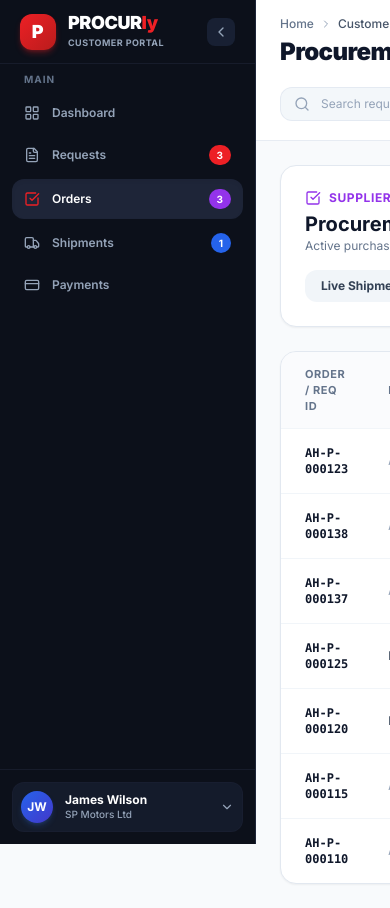
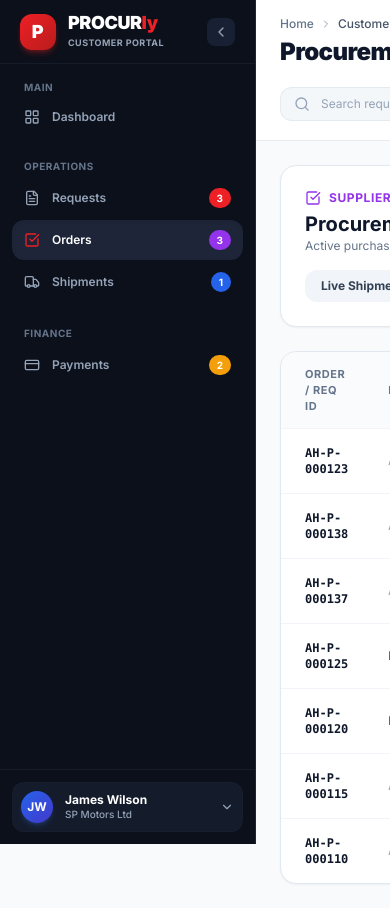
Before and after one commit to anilbuffer/procurly-mvp, a Next.js app: page /customer/orders in a window 390 px wide. Shown: the top 908 px of the page. Built offline with nearby package versions, Linux system fonts and the light colour scheme.

Commit message:
feat: implement responsive sidebar components for admin and portal dashboards

```diff
--- a/components/admin/admin-sidebar.tsx
+++ b/components/admin/admin-sidebar.tsx
@@ -48,7 +48,16 @@ export function AdminSidebar({ collapsed, onToggleCollapse }: AdminSidebarProps)
     return pathname.startsWith(path);
   };
 
-  const navGroups = [
+  const navGroups: {
+    label: string;
+    items: {
+      name: string;
+      href: string;
+      icon: React.ElementType;
+      badge?: number;
+      badgeColor?: string;
+    }[];
+  }[] = [
     {
       label: "MAIN",
       items: [
@@ -62,6 +71,7 @@ export function AdminSidebar({ collapsed, onToggleCollapse }: AdminSidebarProps)
           href: "/admin/requests",
           icon: FileText,
           badge: adminMetrics.totalActive > 0 ? adminMetrics.totalActive : undefined,
+          badgeColor: "bg-[#ED2025] text-white",
         },
         {
           name: "Customers",
@@ -83,13 +93,19 @@ export function AdminSidebar({ collapsed, onToggleCollapse }: AdminSidebarProps)
           href: "/admin/shipments",
           icon: Truck,
           badge: adminMetrics.shipped > 0 ? adminMetrics.shipped : undefined,
+          badgeColor: "bg-[#2563EB] text-white",
         },
+      ],
+    },
+    {
+      label: "FINANCE",
+      items: [
         {
           name: "Payments",
           href: "/admin/payments",
           icon: CreditCard,
           badge: adminMetrics.awaitingPayment > 0 ? adminMetrics.awaitingPayment : undefined,
-          badgeVariant: "amber",
+          badgeColor: "bg-amber-500 text-white",
         },
       ],
     },
@@ -111,7 +127,11 @@ export function AdminSidebar({ collapsed, onToggleCollapse }: AdminSidebarProps)
         }`}
     >
       {/* Brand Header */}
-      <div className="h-16 flex items-center justify-between px-4 border-b border-slate-800 shrink-0">
+      <div
+        className={`h-16 flex items-center justify-between border-b border-slate-800 shrink-0 ${
+          collapsed ? "px-2.5" : "px-4"
+        }`}
+      >
         {!collapsed ? (
           <Link href="/admin/dashboard" className="flex items-center gap-3">
             <div className="w-8 h-8 rounded-lg bg-gradient-to-br from-[#ED2025] to-[#B91C1C] flex items-center justify-center shadow-md shadow-red-900/30">
@@ -127,7 +147,7 @@ export function AdminSidebar({ collapsed, onToggleCollapse }: AdminSidebarProps)
             </div>
           </Link>
         ) : (
-          <Link href="/admin/dashboard" className="mx-auto">
+          <Link href="/admin/dashboard" className="flex items-center">
             <div className="w-9 h-9 rounded-lg bg-gradient-to-br from-[#ED2025] to-[#B91C1C] flex items-center justify-center shadow-md">
               <span className="text-white font-black text-sm">P</span>
             </div>
@@ -179,11 +199,9 @@ export function AdminSidebar({ collapsed, onToggleCollapse }: AdminSidebarProps)
                     {!collapsed && item.badge !== undefined && (
                       <span
                         suppressHydrationWarning
-                        className={`text-[10px] font-bold px-1.5 py-0.2 rounded-full ${active
-                          ? "bg-white/20 text-white"
-                          : item.badgeVariant === "amber"
-                            ? "bg-amber-500/20 text-amber-300"
-                            : "bg-slate-800 text-slate-300"
+                        className={`text-[10px] font-bold px-2 py-0.5 rounded-full shrink-0 ${active
+                          ? "bg-white/25 text-white"
+                          : item.badgeColor || "bg-slate-800 text-slate-300"
                           }`}
                       >
                         {item.badge}
--- a/components/portal/portal-sidebar.tsx
+++ b/components/portal/portal-sidebar.tsx
@@ -27,7 +27,6 @@ export function PortalSidebar({ collapsed = false, onToggleCollapse }: PortalSid
   const {
     activeTab,
     setActiveTab,
-    setIsNewRequestModalOpen,
     metrics,
     requests,
     activeCustomer,
@@ -49,14 +48,29 @@ export function PortalSidebar({ collapsed = false, onToggleCollapse }: PortalSid
     (r) => r.status === "Ordered" || r.status === "Approved" || r.status === "Awaiting Payment"
   ).length;
 
-  const navItems: {
+  const awaitingPaymentCount = requests.filter(
+    (r) => r.status === "Awaiting Payment" || (r.status === "Approved" && r.payment?.status !== "Paid")
+  ).length;
+
+  const navGroups: {
+    label: string;
+    items: {
       id: PortalTab;
       label: string;
       icon: React.ElementType;
       badge?: number;
       badgeColor?: string;
+    }[];
   }[] = [
+    {
+      label: "MAIN",
+      items: [
         { id: "dashboard", label: "Dashboard", icon: LayoutGrid },
+      ],
+    },
+    {
+      label: "OPERATIONS",
+      items: [
         {
           id: "requests",
           label: "Requests",
@@ -78,7 +92,20 @@ export function PortalSidebar({ collapsed = false, onToggleCollapse }: PortalSid
           badge: metrics.inTransit > 0 ? metrics.inTransit : undefined,
           badgeColor: "bg-[#2563EB] text-white",
         },
-      { id: "payments", label: "Payments", icon: CreditCard },
+      ],
+    },
+    {
+      label: "FINANCE",
+      items: [
+        {
+          id: "payments",
+          label: "Payments",
+          icon: CreditCard,
+          badge: awaitingPaymentCount > 0 ? awaitingPaymentCount : undefined,
+          badgeColor: "bg-amber-500 text-white",
+        },
+      ],
+    },
   ];
 
   return (
@@ -87,9 +114,13 @@ export function PortalSidebar({ collapsed = false, onToggleCollapse }: PortalSid
         }`}
     >
       {/* Top Section */}
-      <div>
+      <div className="flex flex-col flex-1 min-h-0">
         {/* Brand Header */}
-        <div className="h-16 px-5 flex items-center justify-between border-b border-[#1E2538]/60">
+        <div
+          className={`h-16 flex items-center justify-between border-b border-[#1E2538]/60 shrink-0 ${
+            collapsed ? "px-3" : "px-5"
+          }`}
+        >
           <Link
             href="/customer/dashboard"
             className="flex items-center gap-3 cursor-pointer group"
@@ -124,17 +155,17 @@ export function PortalSidebar({ collapsed = false, onToggleCollapse }: PortalSid
           )}
         </div>
 
-        {/* Navigation Links */}
-        <div className="px-3 py-2 space-y-6">
-          {/* Main Section */}
-          <div>
+        {/* Navigation Groups */}
+        <div className="flex-1 overflow-y-auto px-3 py-4 space-y-6 custom-scrollbar">
+          {navGroups.map((group) => (
+            <div key={group.label} className="space-y-1">
               {!collapsed && (
-              <div className="px-3 pb-2 text-[10px] font-bold text-slate-500 uppercase tracking-widest">
-                Main
-              </div>
+                <h3 className="px-3 text-[10px] font-bold tracking-wider text-slate-500 uppercase">
+                  {group.label}
+                </h3>
               )}
-            <nav className="space-y-1">
-              {navItems.map((item) => {
+              <nav className="space-y-0.5">
+                {group.items.map((item) => {
                   const Icon = item.icon;
                   const isActive = activeTab === item.id;
                   const href = `/customer/${item.id}`;
@@ -142,25 +173,26 @@ export function PortalSidebar({ collapsed = false, onToggleCollapse }: PortalSid
                     <Link
                       key={item.id}
                       href={href}
-                    className={`w-full flex items-center justify-between px-3 py-2.5 rounded-xl text-xs font-semibold transition-all group ${isActive
+                      title={collapsed ? item.label : undefined}
+                      className={`w-full flex items-center gap-3 px-3 py-2.5 rounded-xl text-xs font-semibold transition-all group ${isActive
                         ? "bg-[#1E2538] text-white shadow-inner font-bold"
                         : "text-slate-400 hover:text-white hover:bg-[#151C2C]"
-                      }`}
+                        } ${collapsed ? "justify-center" : ""}`}
                     >
-                    <div className="flex items-center gap-3">
                       <Icon
-                        className={`w-4 h-4 transition-colors ${isActive
+                        className={`w-4 h-4 shrink-0 transition-colors ${isActive
                           ? "text-[#ED2025]"
                           : "text-slate-400 group-hover:text-white"
                           }`}
                       />
-                      {!collapsed && <span>{item.label}</span>}
-                    </div>
+                      {!collapsed && (
+                        <span className="flex-1 text-left truncate">{item.label}</span>
+                      )}
 
-                    {!collapsed && item.badge && (
+                      {!collapsed && item.badge !== undefined && (
                         <span
                           suppressHydrationWarning
-                        className={`text-[10px] font-bold px-2 py-0.5 rounded-full ${item.badgeColor || "bg-slate-700 text-white"
+                          className={`text-[10px] font-bold px-2 py-0.5 rounded-full shrink-0 ${item.badgeColor || "bg-slate-700 text-white"
                             }`}
                         >
                           {item.badge}
@@ -171,6 +203,7 @@ export function PortalSidebar({ collapsed = false, onToggleCollapse }: PortalSid
                 })}
               </nav>
             </div>
+          ))}
         </div>
       </div>
 
@@ -237,6 +270,7 @@ export function PortalSidebar({ collapsed = false, onToggleCollapse }: PortalSid
               </Link>
               <Link
                 href="/admin/dashboard"
+                onClick={() => setShowUserMenu(false)}
                 className="w-full flex items-center gap-2 px-2 py-1.5 rounded-lg hover:bg-blue-500/15 text-blue-400 hover:text-blue-300 transition-colors font-medium"
               >
                 <ArrowRightLeft className="w-3.5 h-3.5 text-blue-400" />
@@ -244,6 +278,7 @@ export function PortalSidebar({ collapsed = false, onToggleCollapse }: PortalSid
               </Link>
               <Link
                 href="/login"
+                onClick={() => setShowUserMenu(false)}
                 className="w-full flex items-center gap-2 px-2 py-1.5 rounded-lg hover:bg-red-500/10 text-red-400 hover:text-red-300 transition-colors"
               >
                 <LogOut className="w-3.5 h-3.5" />
```
Lines whose indentation alone changed are shown as unchanged.
